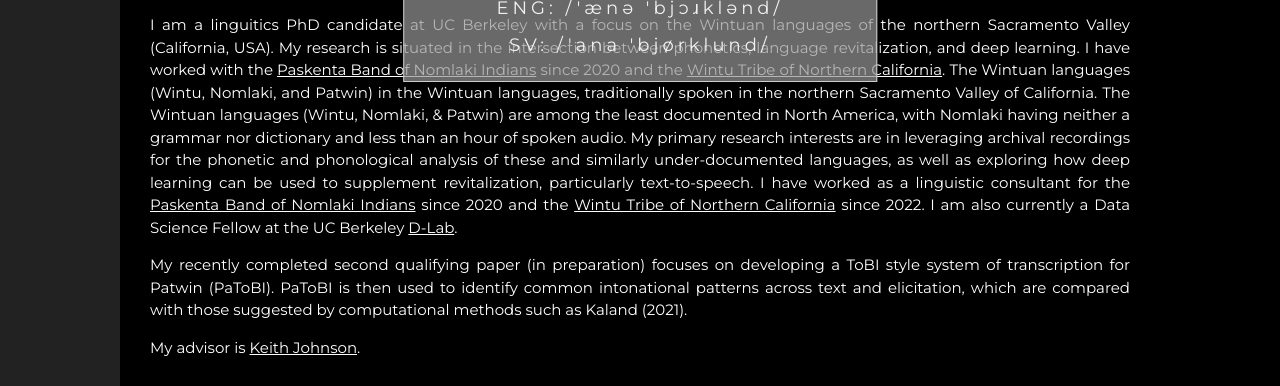
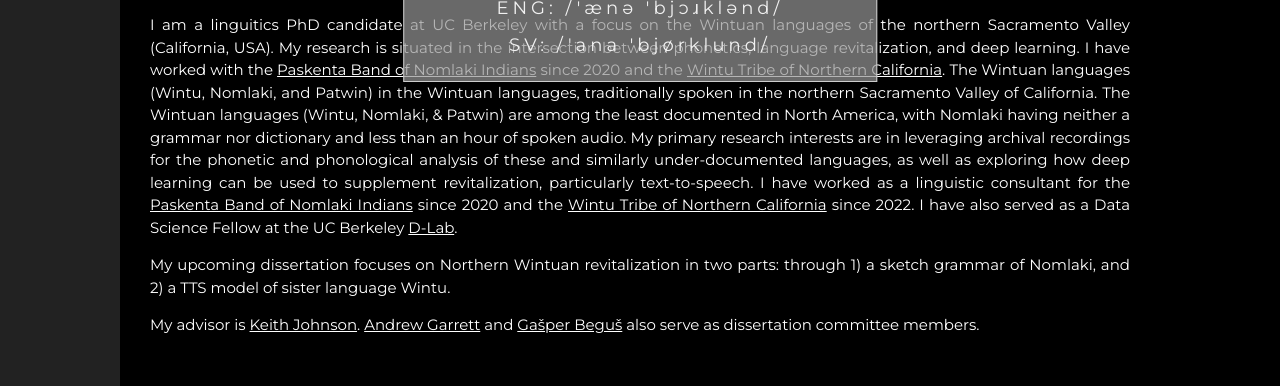
Before and after one commit to aebjorklund/aebjorklund.github.io, a plain HTML site: page index.html in a window 1280 px wide. Shown: the part 414-800 px from the top of the page. Drawn offline with nearby package versions, Linux system fonts and the light colour scheme.

Commit message:
Add files via upload

```diff
--- a/index.html
+++ b/index.html
@@ -87,15 +87,17 @@ div.nametag {
       My primary research interests are in leveraging archival recordings for the phonetic and phonological analysis of these and similarly under-documented languages, as well as
       exploring how deep learning can be used to supplement revitalization, particularly text-to-speech. I have worked as a linguistic consultant for the
       <a href="https://paskenta-nsn.gov/" target="_blank"> Paskenta Band of Nomlaki Indians</a> since 2020 and the
-      <a href="https://wintutribe.com/" target="_blank"> Wintu Tribe of Northern California</a> since 2022. I am also currently a Data Science Fellow at the UC Berkeley
+      <a href="https://wintutribe.com/" target="_blank"> Wintu Tribe of Northern California</a> since 2022. I have also served as a Data Science Fellow at the UC Berkeley
       <a href="https://dlab.berkeley.edu/" target="_blank"> D-Lab</a>.
     </p>
 
-    <p> My recently completed second qualifying paper (in preparation) focuses on developing a ToBI style system of transcription for Patwin (PaToBI). PaToBI is then used to identify common
-      intonational patterns across text and elicitation, which are compared with those suggested by computational methods such as Kaland (2021).
+    <p> My upcoming dissertation focuses on Northern Wintuan revitalization in two parts: through 1) a sketch grammar of Nomlaki,
+	and 2) a TTS model of sister language Wintu.
     </p>
 
     <p>My advisor is <a href="https://linguistics.berkeley.edu/~kjohnson/" target="_blank"> Keith Johnson</a>.
+	<a href="https://vcresearch.berkeley.edu/faculty/andrew-garrett" target="_blank"> Andrew Garrett</a> and
+	<a href="https://vcresearch.berkeley.edu/faculty/gasper-begus" target="_blank"> Gašper Beguš</a> also serve as dissertation committee members.
     </p>
 
 
```
